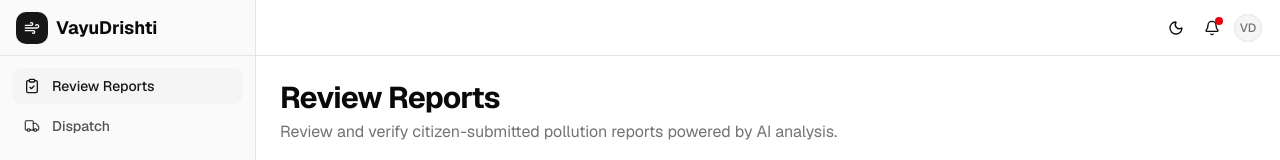
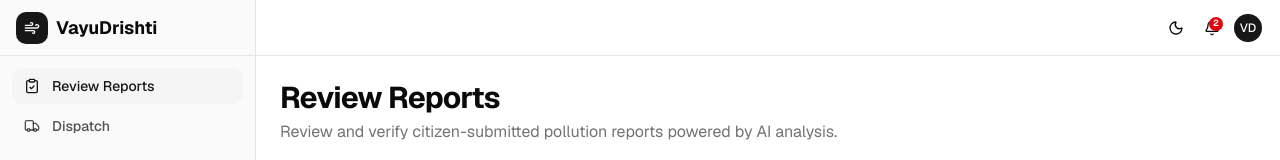
Before and after one commit to AnmolM-777/VayuDrishti, a Next.js app: page /review in a window 1280 px wide. Shown: the top 160 px of the page. Built offline with nearby package versions, Linux system fonts and the light colour scheme; no server answers.

Commit message:
ui: wire auth context into user menu and add live alert count badge to notification button

```diff
--- a/src/components/layout/notification-button.tsx
+++ b/src/components/layout/notification-button.tsx
@@ -2,17 +2,35 @@
 
 import { Bell } from 'lucide-react';
 import { Button } from '@/components/ui/button';
+import { useEffect, useState } from 'react';
+import { useRouter } from 'next/navigation';
 
 export function NotificationButton() {
+  const [count, setCount] = useState(0);
+  const router = useRouter();
+
+  useEffect(() => {
+    // Poll for active alert count
+    fetch('/api/alerts?status=active')
+      .then((r) => r.json())
+      .then((d) => setCount(d.alerts?.length ?? 0))
+      .catch(() => {});
+  }, []);
+
   return (
     <Button
       variant="ghost"
       size="icon"
-      aria-label="View notifications"
+      aria-label={`View notifications${count > 0 ? ` (${count} active)` : ''}`}
       className="relative"
+      onClick={() => router.push('/alerts')}
     >
       <Bell className="size-4" />
-      <span className="bg-destructive absolute top-1 right-1 size-2 rounded-full" />
+      {count > 0 && (
+        <span className="absolute top-1 right-1 flex items-center justify-center bg-destructive text-destructive-foreground text-[9px] font-bold rounded-full min-w-[14px] h-[14px] px-0.5 leading-none">
+          {count > 9 ? '9+' : count}
+        </span>
+      )}
     </Button>
   );
 }
--- a/src/components/layout/user-menu.tsx
+++ b/src/components/layout/user-menu.tsx
@@ -1,7 +1,7 @@
 'use client';
 
-import { LogOut, Settings, User } from 'lucide-react';
-import { Avatar, AvatarFallback } from '@/components/ui/avatar';
+import { LogOut, Settings, User, Wind, Trophy } from 'lucide-react';
+import { Avatar, AvatarFallback, AvatarImage } from '@/components/ui/avatar';
 import { Button } from '@/components/ui/button';
 import {
   DropdownMenu,
@@ -11,8 +11,22 @@ import {
   DropdownMenuSeparator,
   DropdownMenuTrigger,
 } from '@/components/ui/dropdown-menu';
+import { useAuth } from '@/lib/auth-context';
+import { useRouter } from 'next/navigation';
 
 export function UserMenu() {
+  const { user, signOut, isFirebaseConfigured } = useAuth();
+  const router = useRouter();
+
+  const initials = user?.displayName
+    ? user.displayName.split(' ').map((n) => n[0]).join('').slice(0, 2).toUpperCase()
+    : 'VD';
+
+  async function handleSignOut() {
+    await signOut();
+    router.push('/login');
+  }
+
   return (
     <DropdownMenu>
       <DropdownMenuTrigger
@@ -26,12 +40,24 @@ export function UserMenu() {
         }
       >
         <Avatar className="size-7">
-          <AvatarFallback className="text-xs">VD</AvatarFallback>
+          {user?.photoURL && <AvatarImage src={user.photoURL} alt={user.displayName ?? ''} />}
+          <AvatarFallback className="text-xs bg-primary text-primary-foreground">{initials}</AvatarFallback>
         </Avatar>
       </DropdownMenuTrigger>
-      <DropdownMenuContent align="end" className="w-48">
-        <DropdownMenuLabel>My Account</DropdownMenuLabel>
+      <DropdownMenuContent align="end" className="w-52">
+        <DropdownMenuLabel>
+          <div className="flex flex-col gap-0.5">
+            <span className="font-semibold text-sm">{user?.displayName ?? 'Demo User'}</span>
+            <span className="text-xs text-muted-foreground font-normal truncate">
+              {user?.email ?? 'Citizen Sentinel'}
+            </span>
+          </div>
+        </DropdownMenuLabel>
         <DropdownMenuSeparator />
+        <DropdownMenuItem onClick={() => router.push('/leaderboard')}>
+          <Trophy className="mr-2 size-4 text-amber-400" />
+          My Rankings
+        </DropdownMenuItem>
         <DropdownMenuItem>
           <User className="mr-2 size-4" />
           Profile
@@ -41,10 +67,17 @@ export function UserMenu() {
           Settings
         </DropdownMenuItem>
         <DropdownMenuSeparator />
-        <DropdownMenuItem>
-          <LogOut className="mr-2 size-4" />
-          Sign out
-        </DropdownMenuItem>
+        {isFirebaseConfigured && user ? (
+          <DropdownMenuItem onClick={handleSignOut} className="text-destructive focus:text-destructive">
+            <LogOut className="mr-2 size-4" />
+            Sign out
+          </DropdownMenuItem>
+        ) : (
+          <DropdownMenuItem onClick={() => router.push('/login')}>
+            <Wind className="mr-2 size-4" />
+            Sign in
+          </DropdownMenuItem>
+        )}
       </DropdownMenuContent>
     </DropdownMenu>
   );
```
